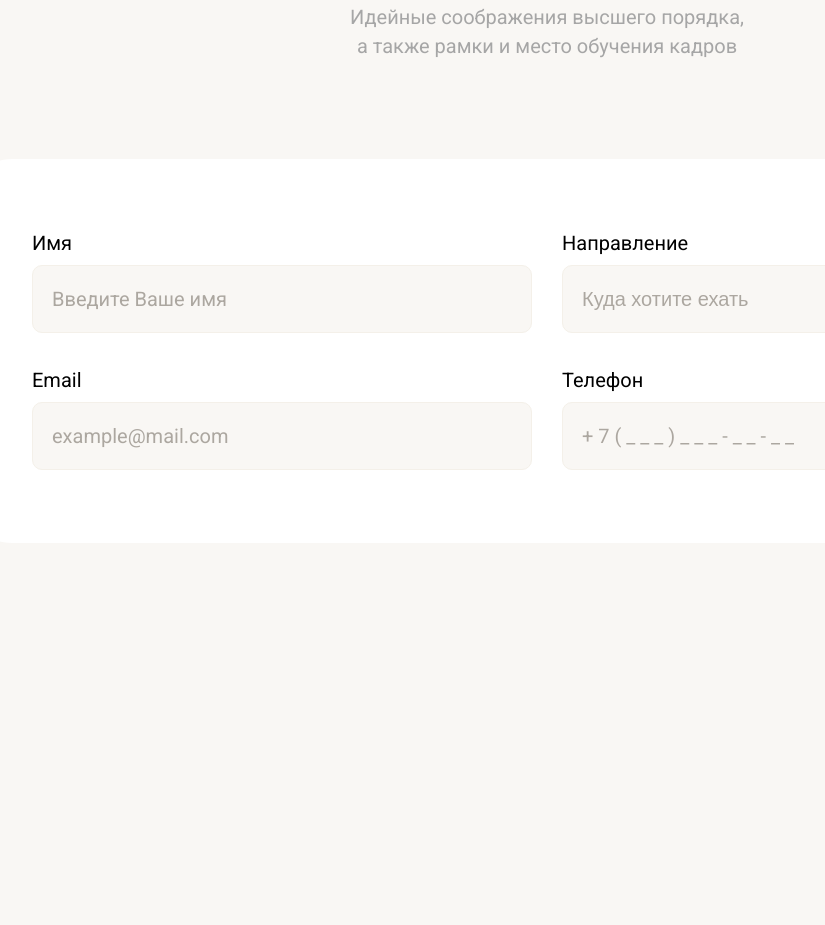
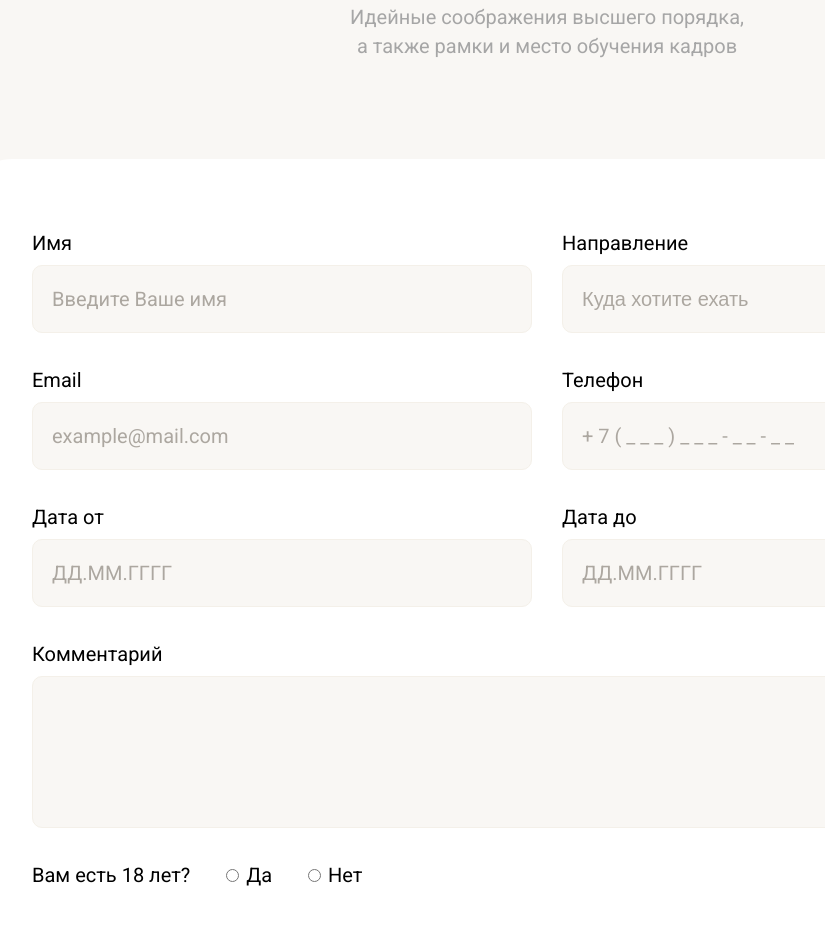
Before and after one commit to ergo-pr0xy/test-task-one, a website: page index.html in a window 1280 px wide. Shown: the part 2536-3461 px from the top of the page, without its empty margins (93-918 px from the left). Before the commit the page ends 3079 px from the top, so only its background shows below. Drawn offline with Linux system fonts and the light colour scheme.

Commit message:
add radio buttons

```diff
--- a/css/styles.css
+++ b/css/styles.css
@@ -39,7 +39,7 @@ ul {
     all: unset;
 }
 
-input {
+.input {
     all: unset;
 }
 
@@ -268,7 +268,7 @@ button {
     background-color: rgba(40, 101, 98, 0);
 }
 
-.card__link:active {
+.cards-list__card:active .card__link {
     background-color: #EFA501;
 }
 
@@ -291,14 +291,24 @@ button {
 }
 
 .tour-building__form {
+    background-color: #FFFFFF;
+    border-radius: 50px;
+    padding: 70px;
+}
+
+.tour-building__inner-container1 {
     display: flex;
-    padding: 70px;
     gap: 30px;
     flex-wrap: wrap;
-    justify-content: center;
+    justify-content: space-between;
+}
 
-    background-color: #FFFFFF;
-    border-radius: 50px;
+.tour-building__inner-container2 {
+    display: flex;
+    margin-top: 30px;
+    gap: 33px;
+    flex-wrap: wrap;
+    justify-content: space-between;
 }
 
 .input-wrapper {
@@ -306,6 +316,7 @@ button {
     display: flex;
     flex-direction: column;
     margin-bottom: 3px;
+    max-width: 500px;
 }
 
 .label {
@@ -316,9 +327,8 @@ button {
     line-height: 142%;
 }
 
-.input {
+.tour-building__inner-container1 .input {
     box-sizing: border-box;
-    max-width: 500px;
     max-height: 68px;
     width: 100%;
     height: 100%;
@@ -386,3 +396,44 @@ button {
 .tour-building__select--selected {
 
 }
+
+.textarea-wrapper {
+    display: flex;
+    flex-direction: column;
+    max-width: 1030px;
+    width: 100%;
+}
+
+.comment {
+    box-sizing: border-box;
+    max-height: 152px;
+    width: 100%;
+    height: 100%;
+    padding: 21px 19px;
+
+
+    background-color: #F9F7F4;
+    border: 1px solid #F4F0E9;
+    border-radius: 10px;
+    color: #1B1F2B;
+    font-weight: 400;
+    font-size: 20px;
+    line-height: 142%;
+    outline: none;
+
+    resize: none;
+}
+
+.radio-wrapper {
+    box-sizing: border-box;
+    display: flex;
+    gap: 31px;
+}
+
+.radio-button__header-text {
+    display: block;
+    color: #000000;
+    font-weight: 400;
+    font-size: 20px;
+    line-height: 142%;
+}
--- a/index.html
+++ b/index.html
@@ -52,42 +52,42 @@
                     <li><button class="tour-selection__item">Велопрогулки</button></li>
                 </ul>
                 <div class="cards-list">
-                    <a href="" class="cards-list__card" style="--bg-image: url(../images/card-photo-1.jpg);">
+                    <a href="#!" class="cards-list__card" style="--bg-image: url(../images/card-photo-1.jpg);">
                         <h3 class="card__header">Путешествие<br>в горы</h3>
                         <p class="card__price">от 80 000 руб</p>
                         <p class="card__link">
                            Подробнее<img src="../images/arrow.svg" alt="" class="arrow">
                         </p>
                     </a>
-                    <a href="" class="cards-list__card" style="--bg-image: url(../images/card-photo-2.jpg);">
+                    <a href="#!" class="cards-list__card" style="--bg-image: url(../images/card-photo-2.jpg);">
                         <h3 class="card__header">Путешествие<br>в горы</h3>
                         <p class="card__price">от 80 000 руб</p>
                         <p class="card__link">
                            Подробнее<img src="../images/arrow.svg" alt="" class="arrow">
                         </p>
                     </a>
-                    <a href="" class="cards-list__card" style="--bg-image: url(../images/card-photo-3.jpg);">
+                    <a href="#!" class="cards-list__card" style="--bg-image: url(../images/card-photo-3.jpg);">
                         <h3 class="card__header">Путешествие<br>в горы</h3>
                         <p class="card__price">от 80 000 руб</p>
                         <p class="card__link">
                            Подробнее<img src="../images/arrow.svg" alt="" class="arrow">
                         </p>
                     </a>
-                    <a href="" class="cards-list__card" style="--bg-image: url(../images/card-photo-4.jpg);">
+                    <a href="#!" class="cards-list__card" style="--bg-image: url(../images/card-photo-4.jpg);">
                         <h3 class="card__header">Путешествие<br>в горы</h3>
                         <p class="card__price">от 80 000 руб</p>
                         <p class="card__link">
                            Подробнее<img src="../images/arrow.svg" alt="" class="arrow">
                         </p>
                     </a>
-                    <a href="" class="cards-list__card" style="--bg-image: url(../images/card-photo-5.jpg);">
+                    <a href="#!" class="cards-list__card" style="--bg-image: url(../images/card-photo-5.jpg);">
                         <h3 class="card__header">Путешествие<br>в горы</h3>
                         <p class="card__price">от 80 000 руб</p>
                         <p class="card__link">
                            Подробнее<img src="../images/arrow.svg" alt="" class="arrow">
                         </p>
                     </a>
-                     <a href="" class="cards-list__card" style="--bg-image: url(../images/card-photo-6.jpg);">
+                     <a href="#!" class="cards-list__card" style="--bg-image: url(../images/card-photo-6.jpg);">
                         <h3 class="card__header">Путешествие<br>в горы</h3>
                         <p class="card__price">от 80 000 руб</p>
                         <p class="card__link">
@@ -104,6 +104,7 @@
                     Идейные соображения высшего порядка,<br>а также рамки и место обучения кадров
                 </p>
                 <form action="" class="tour-building__form">
+                    <div class="tour-building__inner-container1">
                         <div class="input-wrapper">
                             <label for="name" class="label">Имя</label>
                             <input id="name" type="text" name="user-name" placeholder="Введите Ваше имя" class="input" size="150" />
@@ -128,6 +129,33 @@
                             <label for="number" class="label">Телефон</label>
                             <input id="number" type="tel" name="phonenumber" placeholder="+ 7 ( _ _ _ ) _ _ _ - _ _ - _ _" class="input" size="150" />
                         </div>
+                        <div class="input-wrapper">
+                            <label for="start-date" class="label">Дата от</label>
+                            <input id="start-date" type="text" name="start-date" placeholder="ДД.ММ.ГГГГ" class="input" size="150" />
+                        </div>
+                        <div class="input-wrapper">
+                            <label for="end-date" class="label">Дата до</label>
+                            <input id="end-date" type="text" name="end-date" placeholder="ДД.ММ.ГГГГ" class="input" size="150" />
+                        </div>
+                    </div>
+                    <div class="tour-building__inner-container2">
+                        <div class="textarea-wrapper">
+                            <label for="comment" class="label">Комментарий</label>
+                            <textarea id="comment" name="comment" class="comment" maxlength="500" rows="5"></textarea>
+                        </div>
+                        <div class="radio-wrapper">
+                            <p class="radio-button__header-text">Вам есть 18 лет?</p>
+                            <div class="radio-button">
+                                <input id="age-reaching" type="radio" name="age-reaching" value="permitted-age"/>
+                                <label for="age-reaching" class="label">Да</label>
+                            </div>
+                            <div class="radio-button">
+                                <input id="age-reaching" type="radio" name="age-reaching" value="forbidden-age"/>
+                                <label for="age-reaching" class="label">Нет</label>
+                            </div>
+                        </div>
+                    </div>
+
                 </form>
             </div>
         </div>
```
Lines whose indentation alone changed are shown as unchanged.
